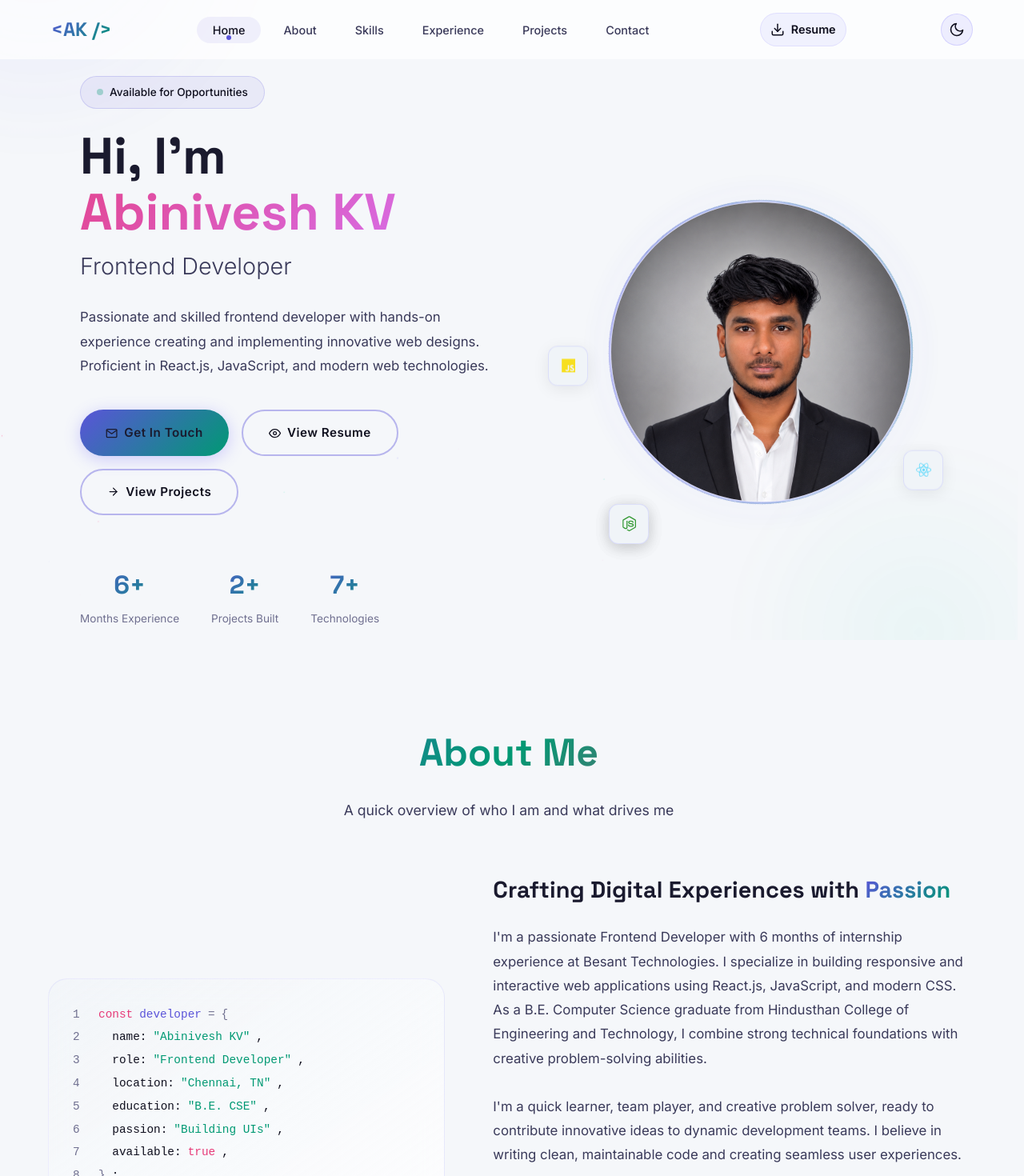
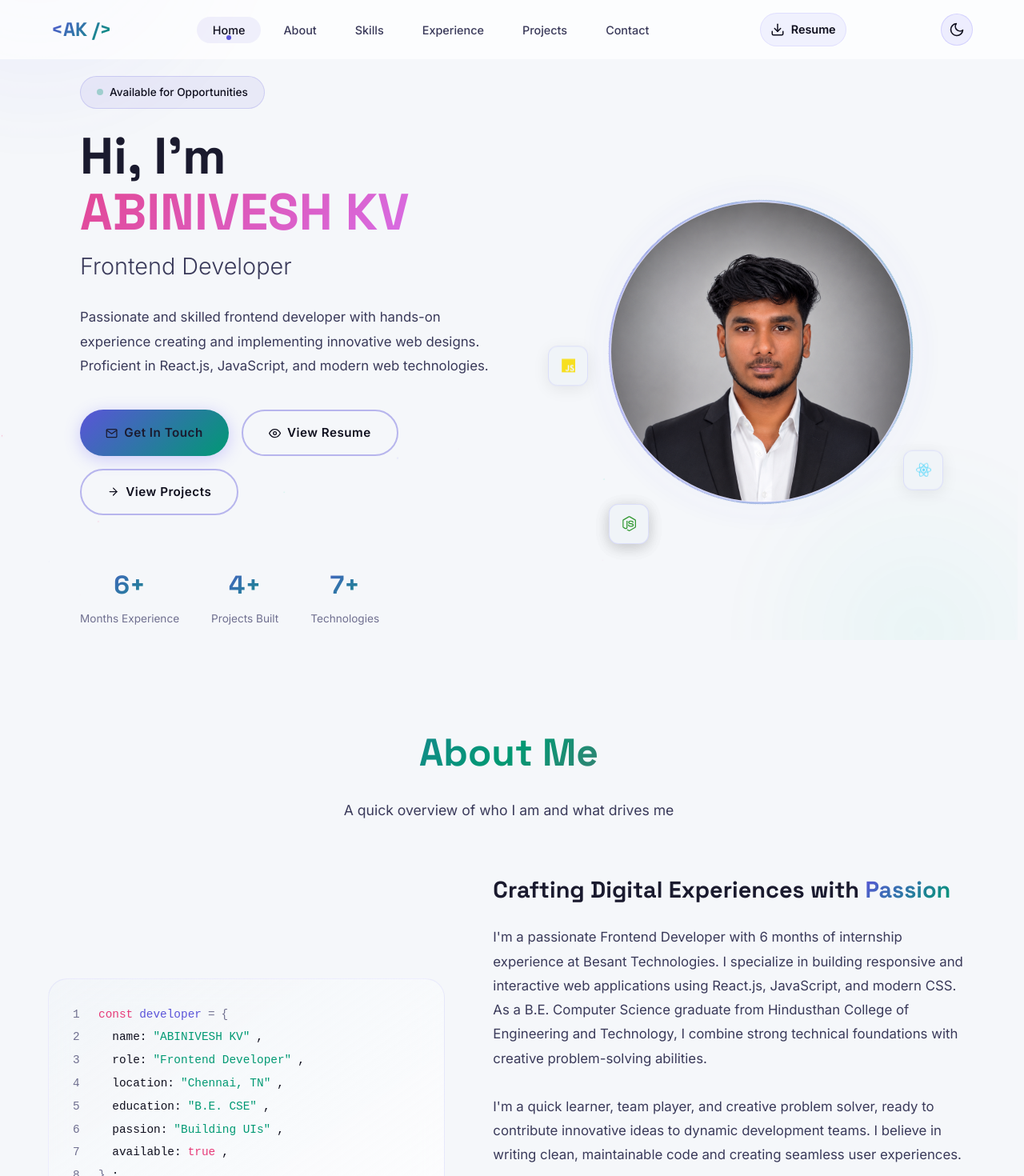
Before and after one commit to abinivesh1696/PERSONAL-PORTFOLIO, a React (Vite) app: page / in a window 1280 px wide. Shown: the top 1470 px of the page at 80% size. Built offline with nearby package versions, Linux system fonts and the light colour scheme.

Commit message:
Update portfolio text details

```diff
--- a/src/components/About.jsx
+++ b/src/components/About.jsx
@@ -4,7 +4,7 @@ import { FiMapPin, FiMail, FiPhone, FiBriefcase } from 'react-icons/fi'
 const About = () => {
   const codeLines = [
     { num: 1, content: <><span className="code-keyword">const</span> <span className="code-variable">developer</span> <span className="code-bracket">=</span> <span className="code-bracket">{'{'}</span></> },
-    { num: 2, content: <>&nbsp;&nbsp;name: <span className="code-string">"Abinivesh KV"</span>,</> },
+    { num: 2, content: <>&nbsp;&nbsp;name: <span className="code-string">"ABINIVESH KV"</span>,</> },
     { num: 3, content: <>&nbsp;&nbsp;role: <span className="code-string">"Frontend Developer"</span>,</> },
     { num: 4, content: <>&nbsp;&nbsp;location: <span className="code-string">"Chennai, TN"</span>,</> },
     { num: 5, content: <>&nbsp;&nbsp;education: <span className="code-string">"B.E. CSE"</span>,</> },
--- a/src/components/Footer.jsx
+++ b/src/components/Footer.jsx
@@ -5,7 +5,7 @@ const Footer = () => {
     <footer className="footer">
       <div className="container">
         <p className="footer-text">
-          © {new Date().getFullYear()} <span>Abinivesh KV</span>
+          © {new Date().getFullYear()} <span>ABINIVESH KV</span>
         </p>
         <div className="footer-social">
           <a
--- a/src/components/Hero.jsx
+++ b/src/components/Hero.jsx
@@ -19,7 +19,7 @@ const Hero = () => {
           </div>
           <h1 className="hero-title">
             Hi, I'm
-            <span className="hero-name"> Abinivesh KV</span>
+            <span className="hero-name"> ABINIVESH KV</span>
           </h1>
           <p className="hero-role">Frontend Developer</p>
           <p className="hero-description">
@@ -47,7 +47,7 @@ const Hero = () => {
               <div className="stat-label">Months Experience</div>
             </div>
             <div className="stat-item">
-              <div className="stat-value">2+</div>
+              <div className="stat-value">4+</div>
               <div className="stat-label">Projects Built</div>
             </div>
             <div className="stat-item">
```
